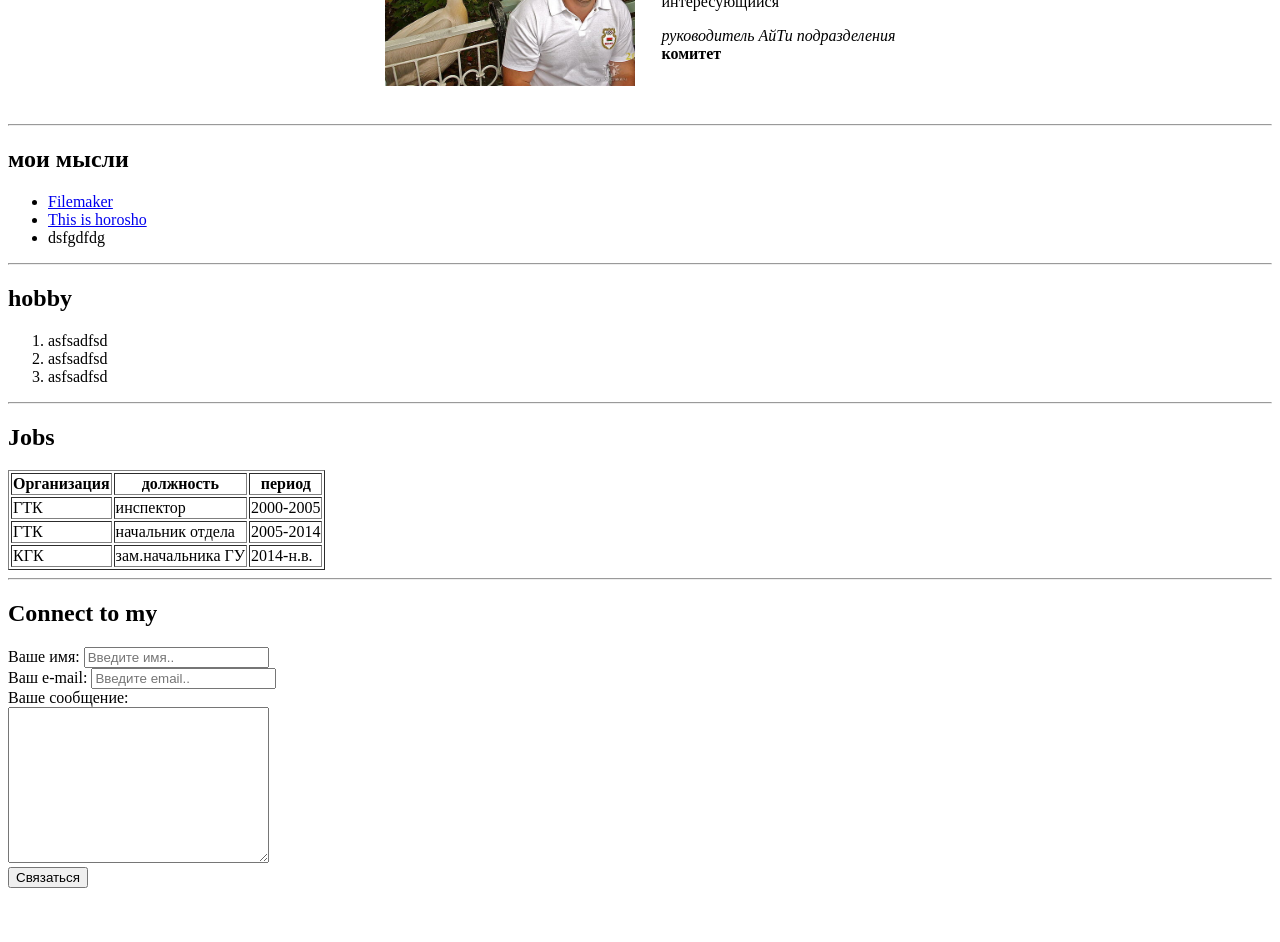
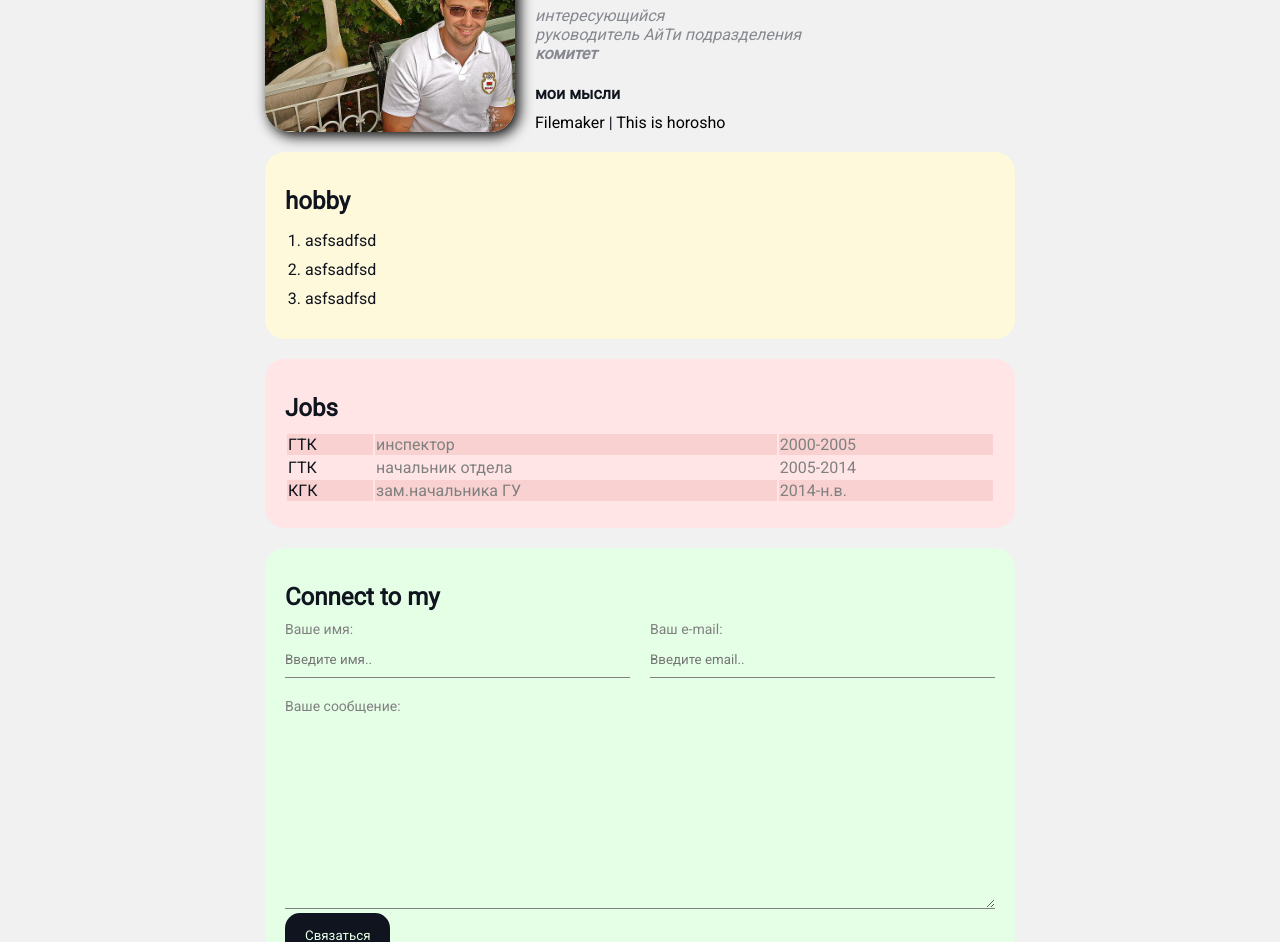
Before and after one commit to asterixiscoder/learn, a plain HTML site: page index.html in a window 1280 px wide. Shown: the part 148-1090 px from the top of the page. Before the commit the page ends 1044 px from the top, so only its background shows below. Drawn offline with Linux system fonts and the light colour scheme.

Commit message:
Add files via upload

```diff
--- a/index.html
+++ b/index.html
@@ -3,45 +3,38 @@
 <head>
   <meta charset="UTF-8">
   <title>Andruta</title>
+<link rel="stylesheet" href="styles.css">
 </head>
 <body>
-  <center> <table cellspacing="25">
-      <tr>
-      <td><img src="i.jpeg" width="250" alt="face"></td>
-      <td><h1>Андрей</h1>
+  <div class="container">
+    <div class="info">
+        <img src="i.jpeg"  alt="face"  class="avatar"/>
+        <div class="info-text">
+          <h1>Андрей</h1>
           <p>интересующийся</p>
-  <em>руководитель АйТи подразделения</em><br>
-  <strong>комитет</strong></td>
-      </tr>
-  </table></center>
+          <p>руководитель АйТи подразделения</p>
+          <p><strong>комитет</strong> </p>
 
+          <h4>мои мысли</h4>
+            <a href="https://www.filemakermagazine.com" target="_blank"> Filemaker</a>
+            |
+            <a href="links.html">This is horosho</a>
+      </div>
+    </div>
 
-  <hr>
-  <h2>мои мысли</h2>
-  <ul>
-      <li><a href="https://www.filemakermagazine.com" target="_blank"> Filemaker</a></li>
-      <li>
-          <a href="links.html">This is horosho</a>
-      </li>
-      <li>dsfgdfdg</li>
-  </ul>
-<hr>
+    <div class="card bg-yellow">
       <h2>hobby</h2>
-
-  <ol>
+      <ol class="list">
           <li>asfsadfsd</li>
           <li>asfsadfsd</li>
           <li>asfsadfsd</li>
+      </ol>
+    </div>
 
-  </ol>
-  <hr>
+    <div class="card bg-red">
     <h2>Jobs</h2>
-<table border="1">
-  <tr>
-      <th>Организация</th>
-      <th>должность</th>
-      <th>период</th>
-  </tr>
+    <table class="table">
+
       <tr>
           <td>ГТК</td>
           <td>инспектор</td>
@@ -58,20 +51,31 @@
           <td>2014-н.в.</td>
       </tr>
     </table>
-<hr>
+  </div>
+
+  <div class="card bg-green">
     <h2>Connect to my</h2>
     <form>
+      <div class="row">
+        <div class="form-group">
           <label for="name">Ваше имя:</label>
           <input type="text" id="name" placeholder="Введите имя..">
-<br>
+        </div>
+        <div class="form-group">
           <label for="email">Ваш e-mail:</label>
           <input type="email" id="email" placeholder="Введите email..">
-  <br>
-
+        </div>
+      </div>
+      <div class="form-group">
         <label for="messg">Ваше сообщение:</label><br>
         <textarea name="Message" id="messg" cols="30" rows="10"></textarea>
-<br>
-  <input type="submit" value="Связаться">
+      </div>
+      <input type="submit" value="Связаться" class="btn">
     </form>
+  </div>
+</div>
 </body>
+<div class="nav">
+  <div></div>
+</div>
 </html>
--- /dev/null
+++ b/styles.css
@@ -0,0 +1,179 @@
+@import url('https://fonts.googleapis.com/css2?family=Roboto&display=swap');
+
+body{
+    background-color: #f1f1f1;
+    color: #0f141e;
+
+    font-size: 16px ;
+    font-weight: normal;
+    font-family: 'Roboto', sans-serif;
+}
+
+a:hover {
+    text-decoration: underline;
+}
+
+a:active {
+    color: blue;
+}
+
+a:visited {
+    color: darkgrey;
+}
+
+a {
+    color: black;
+    text-decoration: none;
+
+}
+
+h1 {
+    color: #0000
+}
+.avatar {
+    width: 250px;
+    border-radius: 25px;
+    box-shadow: 4px 4px 14px rgba(0, 0, 0, 25);
+}
+.container {
+    max-width: 750px;
+    margin: auto;
+    padding-top: 65px;
+}
+.info {
+    margin-bottom: 20px;
+    display: flex;
+}
+
+@media (max-width: 700px){
+    .info {
+        display:block;
+        text-align: center;
+    }
+}
+
+.info-text {
+    margin: 0 20px;
+}
+
+.info-text h4 {
+    margin-bottom: 10px;
+}
+
+.info p {
+    color: #86898f;
+    margin: 0;
+    font-style: italic;
+    /* text-transform: capitalize; */
+
+}
+
+
+/* .links {
+    background: gray;
+    padding: 5px 25px;
+    border: #6786c3 5px solid;
+
+} */
+
+.bg-yellow {
+    background: #fff9dc;
+}
+
+.bg-green {
+    background: #e5ffe7;
+}
+
+.bg-red {
+    background: #ffe5e5;
+}
+
+.card {
+    padding: 15px 20px;
+    margin-bottom: 20px;
+    border-radius: 20px;
+}
+
+.card h2 {
+    margin-bottom: 10px;
+}
+
+.list {
+    padding: 0px 20px;
+}
+
+.list li {
+    margin-bottom: 10px;
+}
+
+.table {
+    width: 100%;
+}
+
+.table  {
+    padding-bottom: 10px;
+}
+
+.table td:nth-child(2),
+.table td:nth-child(3) {
+    color: grey;
+}
+
+.table tr:nth-child(odd) {
+    background-color: #f9d1d1;
+
+}
+
+.form-group label {
+    display: block;
+    font-size: 14px;
+    color: grey;
+}
+
+.form-group input,
+.form-group textarea {
+    width: 100%;
+    box-sizing: border-box;
+    border: none;
+    background-color: transparent;
+    border-bottom: 1px solid grey;
+    padding: 15px 0 10px;
+    outline:none;
+    font-family: inherit;
+
+}
+
+.row{
+    display: flex;
+    margin-bottom: 20px;
+}
+
+.row >.form-group {
+    width: 50%;
+}
+
+.row >.form-group:nth-child(1) {
+    margin-right: 20px;
+}
+
+.btn {
+    background: #0f141e;
+    color: #e5ffe7;
+    border: none;
+    font-family: inherit;
+    cursor: pointer;
+    padding: 15px 20px;
+    border-radius: 15px;
+}
+
+.btn:hover {
+    background-color: darkslategrey;
+}
+
+.nav{
+    width: 100%;
+    height: 50px;
+    background-color: antiquewhite;
+    position: fixed;
+    top: 0px;
+}
```
Lines whose indentation alone changed are shown as unchanged.
